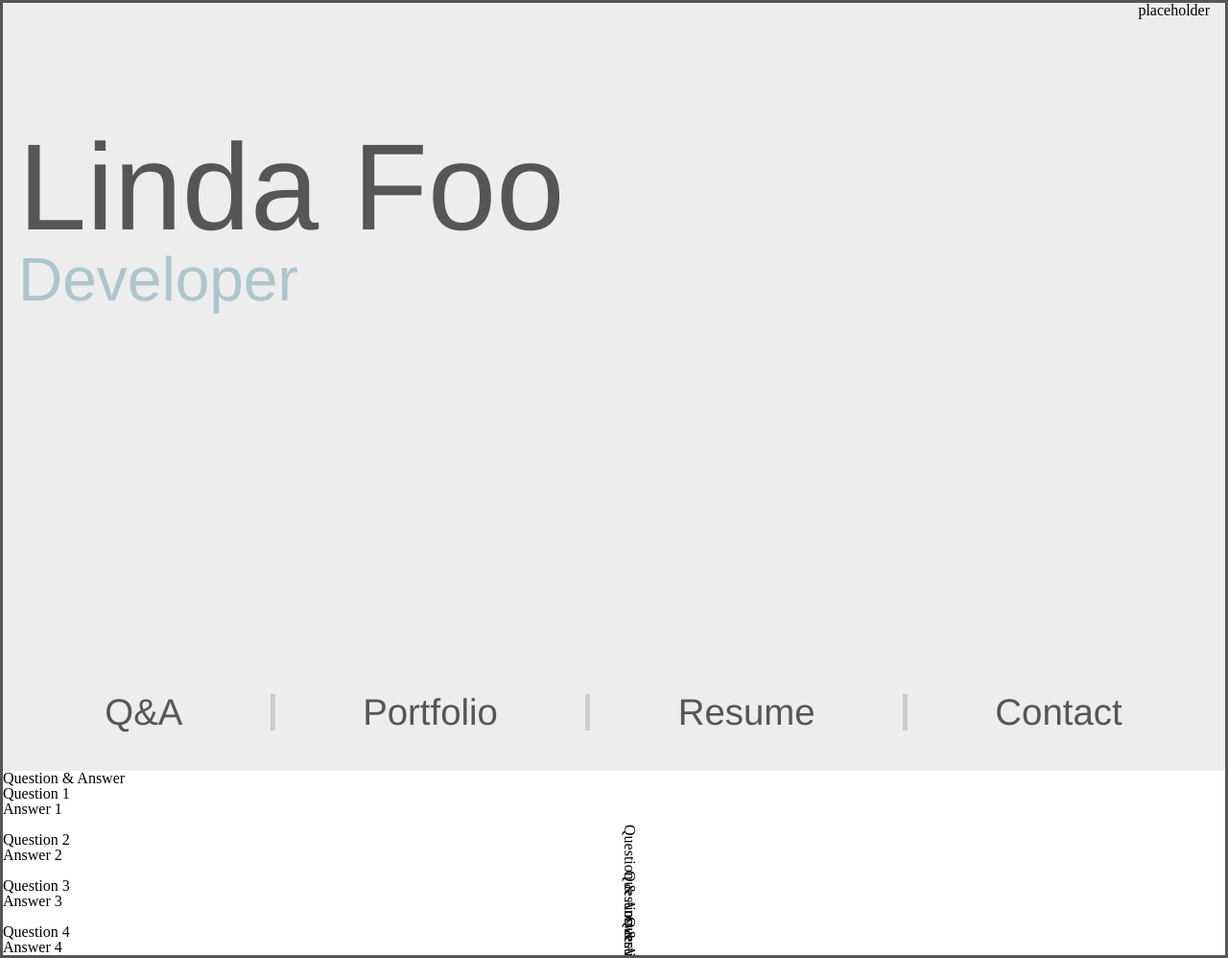
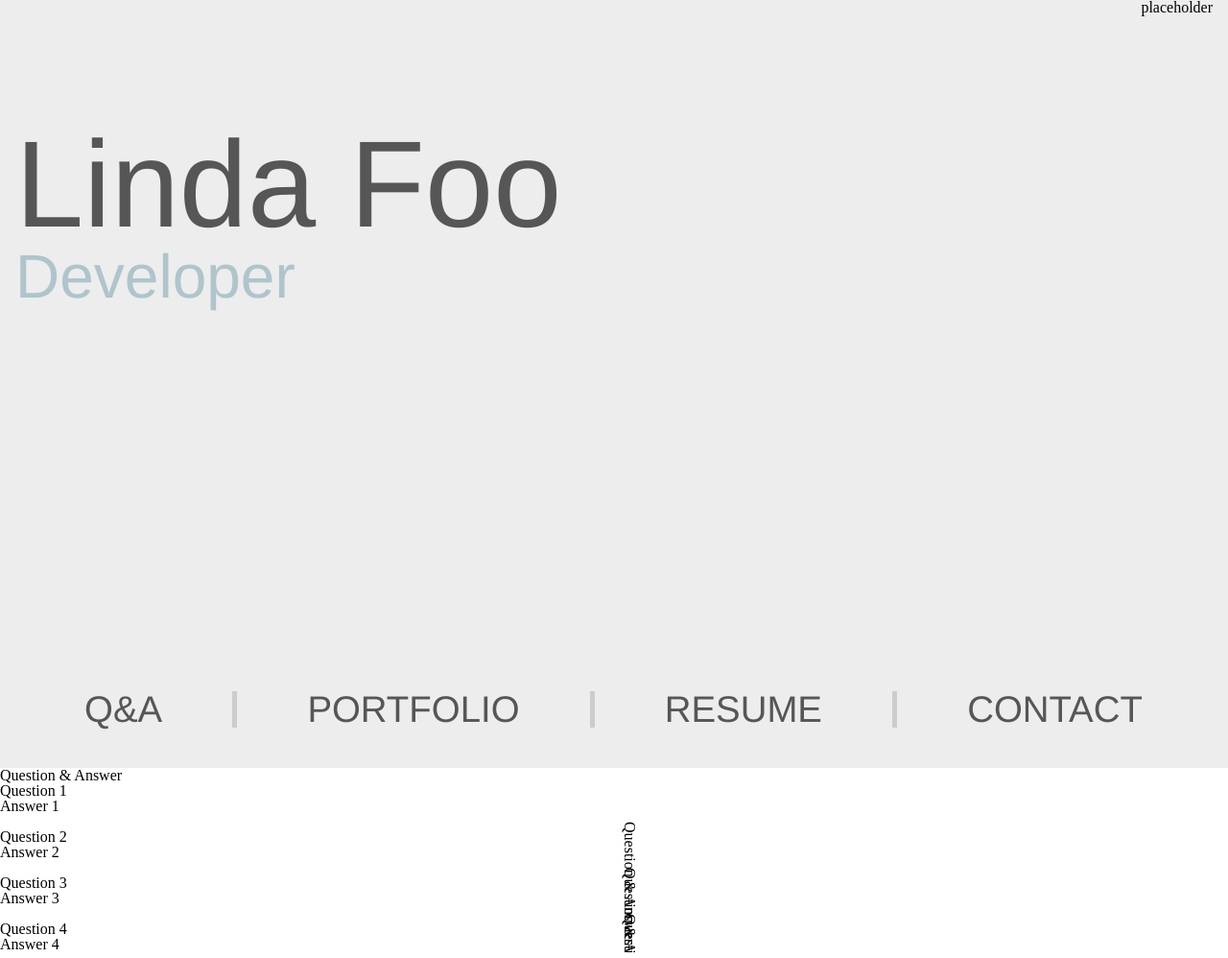
Before and after one commit to lindafoodev/portfolio-site, a React app: page / in a window 1280 px wide. Shown: the whole page at 96% size. Built offline with nearby package versions, Linux system fonts and the light colour scheme.

Commit message:
made nav links all caps

```diff
--- a/src/components/landing-page.js
+++ b/src/components/landing-page.js
@@ -26,17 +26,17 @@ export default function LandingPage() {
                     </li>
                     <li className="portfolio">
                         <a className="portfolio" href="#">
-                            Portfolio
+                            PORTFOLIO
                         </a>
                     </li>
                     <li className="resume">
                         <a className="resume" href="#">
-                            Resume
+                            RESUME
                         </a>
                     </li>
                     <li className="contact">
                         <a className="contact" href="#">
-                            Contact
+                            CONTACT
                         </a>
                     </li>
                 </ul>
--- a/src/index.css
+++ b/src/index.css
@@ -4,7 +4,6 @@
 
 .home-container {
   display: block;
-  border: 3px solid #565656;
   overflow: hidden;
 }
 
@@ -45,7 +44,7 @@
   width: 100%;
   font-size: 10vw;
   font-family: "din-2014", helvetica, sans-serif;
-  font-weight: 500;
+  font-weight: 0;
   color: #565656;
 }
 
```
